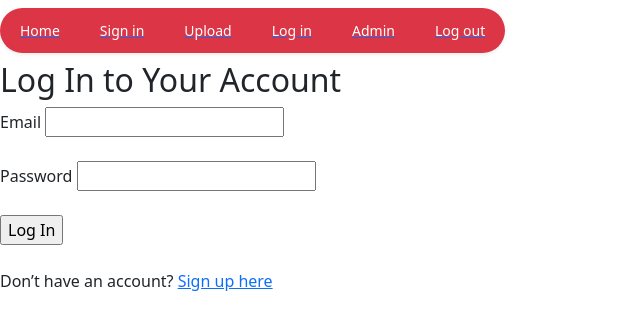
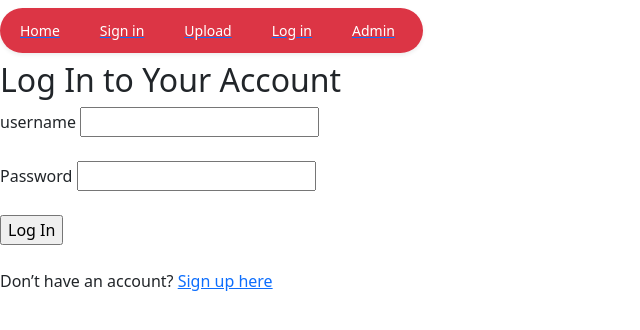
Before and after one commit to ngelw/WWE, a Django app: page /login/ in a window 1280 px wide. Shown: the top 330 px of the page, without its empty margins (0-640 px from the left). Run offline with Django 5.2, Linux system fonts and the light colour scheme.

Commit message:
'additions'

```diff
--- a/wwe/royalrumble/templates/royalrumble/base.html
+++ b/wwe/royalrumble/templates/royalrumble/base.html
@@ -32,12 +32,16 @@
         <li class="nav-item" role="presentation">
           <a href="/admin"><button class="nav-link rounded-5" id="contact-tab2" data-bs-toggle="tab" type="button" role="tab" aria-selected="false">Admin</button></a>
         </li>
+        {% if request.user.is_authenticated %}
         <li class="nav-item" role="presentation">
           <a href="/logout"><button class="nav-link rounded-5" id="contact-tab2" data-bs-toggle="tab" type="button" role="tab" aria-selected="false">Log out</button></a>
         </li>
+        {% endif %}
+        <li class="nav-item" role="presentation">{{ user.username }}</li>
 
       </ul>
     </nav>
+
   {% block content %}
 
 
--- a/wwe/royalrumble/templates/royalrumble/login.html
+++ b/wwe/royalrumble/templates/royalrumble/login.html
@@ -13,8 +13,8 @@
     <form action="/login/" method="POST">
         {% csrf_token %}
 
-        <label for="email">Email</label>
-        <input type="email" id="email" name="email" required><br><br>
+        <label for="username">username</label>
+        <input type="name" id="username" name="username" required><br><br>
 
         <label for="password">Password</label>
         <input type="password" id="password" name="password" required><br><br>
--- a/wwe/royalrumble/views.py
+++ b/wwe/royalrumble/views.py
@@ -13,11 +13,13 @@ def home(request):
         'wrestler':wrestler,
     }
     return render(request, 'royalrumble/index.html',context)
-def login(request):
+def u_login(request):
+    if request.user.is_authenticated:
+        return redirect('home')
     if request.method == 'POST':
-        email = request.POST.get('email')
+        username = request.POST.get('username')
         password = request.POST.get('password')
-        user = authenticate(request,email=email,password=password)
+        user = authenticate(request,username=username,password=password)
         if user is not None:
             login(request,user)
             messages.success(request, "Logged in successfully!")
@@ -28,10 +30,15 @@ def login(request):
             return redirect(login)
     return render(request,'royalrumble/login.html')
 def u_logout(request):
-    logout(request)
-    return redirect('login')
+    if request.user.is_authenticated:
+        logout(request)
+        return redirect('login')
+    else:
+        return redirect('login')
 
 def signup(request):
+    if request.user.is_authenticated:
+        return redirect('home')
     if request.method=='POST':
         username = request.POST.get('name')
         email = request.POST.get('email')
@@ -53,18 +60,22 @@ def signup(request):
 
     return render(request,'royalrumble/signup.html')
 def upload(request):
-    if request.method=='POST':
-        name = request.POST.get('name')
-        weight = request.POST.get('weight')
-        height = request.POST.get('height')
-        signature = request.POST.get('signature')
-        image = request.FILES.get('image')
+    if request.user.is_authenticated:
+        if request.method=='POST':
+            name = request.POST.get('name')
+            weight = request.POST.get('weight')
+            height = request.POST.get('height')
+            signature = request.POST.get('signature')
+            image = request.FILES.get('image')
 
-        wrestler = Wrestlers(name=name, weight=weight, height=height, signature=signature, image=image,author = request.user)
-        wrestler.save()
-        messages.success(request, "Wrestler information uploaded successfully, You wanna upload another? :)!")
-        return redirect(upload)
-    return render(request, 'royalrumble/upload.html')
+            wrestler = Wrestlers(name=name, weight=weight, height=height, signature=signature, image=image,author = request.user)
+            wrestler.save()
+            messages.success(request, "Wrestler information uploaded successfully, You wanna upload another? :)!")
+            return redirect(upload)
+        return render(request, 'royalrumble/upload.html')
+    else:
+        return redirect('login')
+
 def edit(request, pk ):
     wrestler = Wrestlers.objects.get(id=pk)
     if request.method=='POST':
--- a/wwe/wwe/urls.py
+++ b/wwe/wwe/urls.py
@@ -27,7 +27,7 @@ urlpatterns = [
     path('',home,name='home'),
     path('upload/',upload,name='upload'),
     path('signin/',signup,name='signup'),
-    path('login/',login,name='login'),
+    path('login/',u_login,name='login'),
     path('logout/',u_logout,name='logout'),
     path('edit/<int:pk>',edit,name='edit'),
 ]
```
Also changed, not shown: wwe/db.sqlite3, wwe/royalrumble/static/media/images/Screenshot_2024-11-01_094356.png (added).
